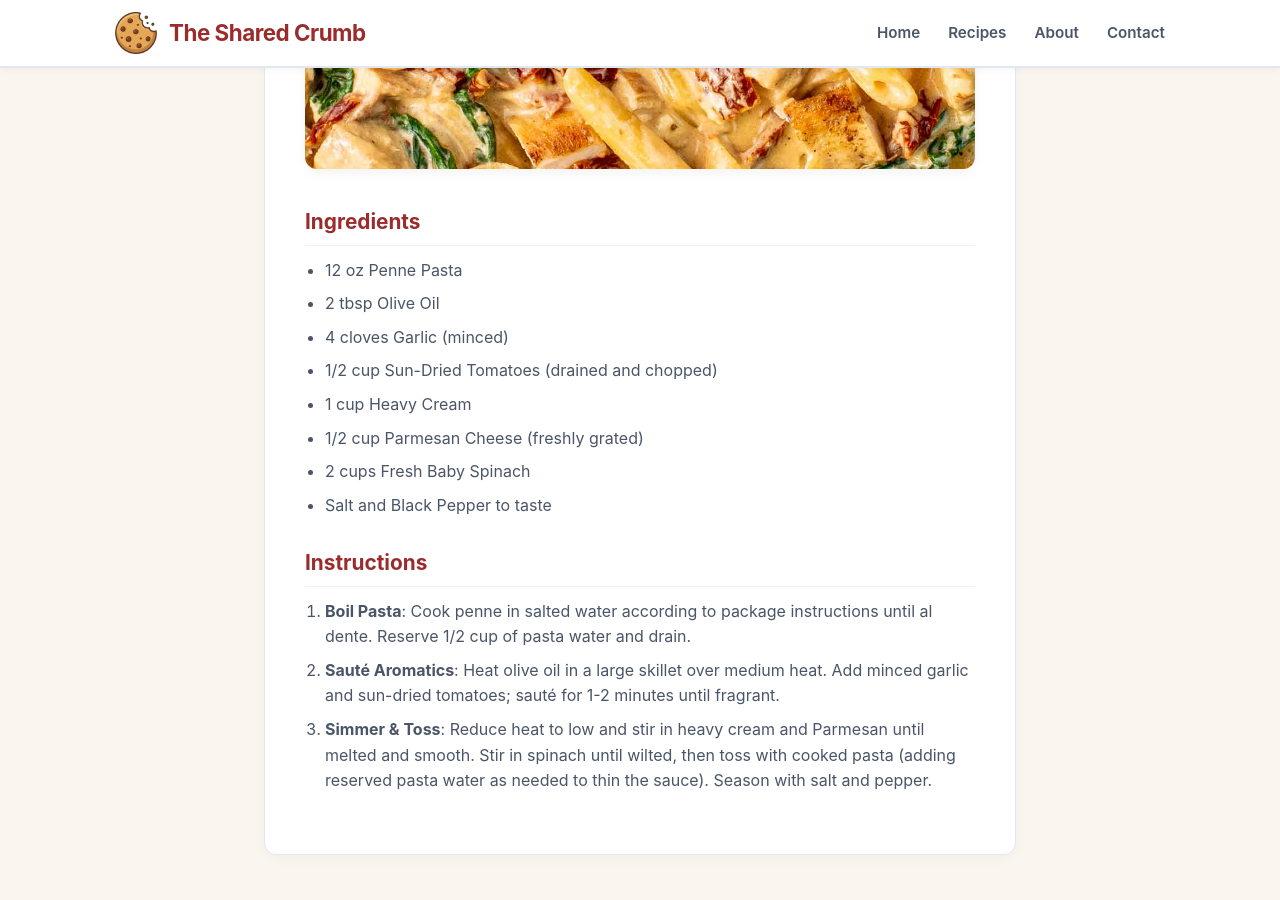
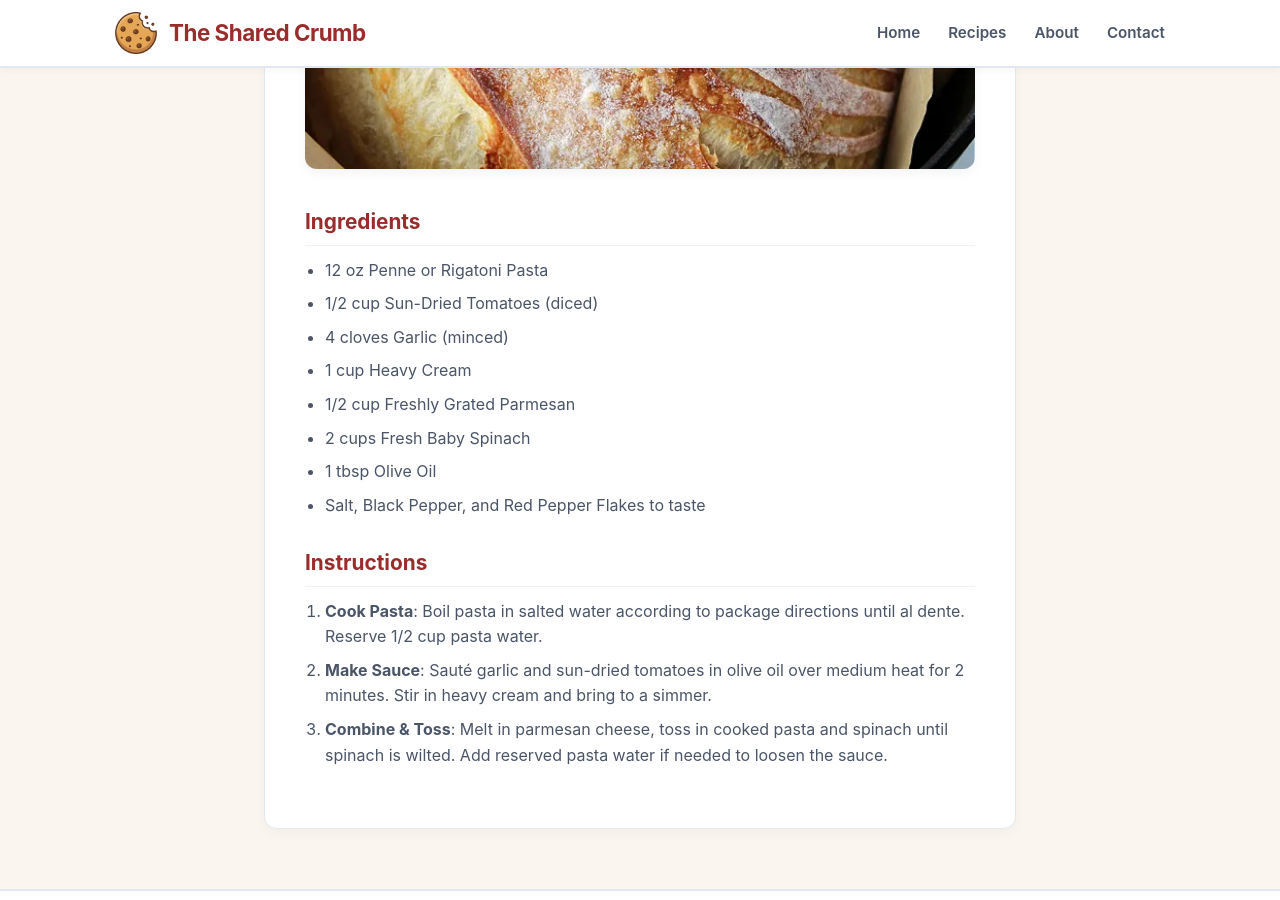
Before and after one commit to TheSharedCrumb/TheSharedCrumb, a Jekyll site: the page built from _recipes/test-tuscan-pasta.md, in a window 1280 px wide and 900 px high, scrolled down 641 px. Built offline with Jekyll 4.4.1, drawn with Linux system fonts in a browser that asks for light colours; some of the changed text lies outside the part shown.

Commit message:
Revise Tuscan Pasta recipe details and instructions
Updated recipe details for Creamy Garlic Tuscan Pasta, including changes to description, prep and cook times, and ingredient list.

```diff
--- a/_recipes/test-tuscan-pasta.md
+++ b/_recipes/test-tuscan-pasta.md
@@ -1,24 +1,25 @@
 ---
 layout: recipe
 title: "Creamy Garlic Tuscan Pasta"
-description: "Penne tossed in a rich garlic cream sauce with sun-dried tomatoes and fresh spinach."
-prep_time: "15 mins"
-cook_time: "20 mins"
+description: "Penne tossed in a velvety sun-dried tomato, spinach, and parmesan cream sauce."
+category: [Main Courses, Quick & Easy]
+prep_time: "10 mins"
+cook_time: "15 mins"
 yield: "4 servings"
-image: "/assets/images/Tuscan_TEST.jpg"
+image: "/assets/images/Sourdough-Bread_TEST.png"
 ---
 
 ### Ingredients
-* 12 oz Penne Pasta
-* 2 tbsp Olive Oil
+* 12 oz Penne or Rigatoni Pasta
+* 1/2 cup Sun-Dried Tomatoes (diced)
 * 4 cloves Garlic (minced)
-* 1/2 cup Sun-Dried Tomatoes (drained and chopped)
 * 1 cup Heavy Cream
-* 1/2 cup Parmesan Cheese (freshly grated)
+* 1/2 cup Freshly Grated Parmesan
 * 2 cups Fresh Baby Spinach
-* Salt and Black Pepper to taste
+* 1 tbsp Olive Oil
+* Salt, Black Pepper, and Red Pepper Flakes to taste
 
 ### Instructions
-1. **Boil Pasta**: Cook penne in salted water according to package instructions until al dente. Reserve 1/2 cup of pasta water and drain.
-2. **Sauté Aromatics**: Heat olive oil in a large skillet over medium heat. Add minced garlic and sun-dried tomatoes; sauté for 1-2 minutes until fragrant.
-3. **Simmer & Toss**: Reduce heat to low and stir in heavy cream and Parmesan until melted and smooth. Stir in spinach until wilted, then toss with cooked pasta (adding reserved pasta water as needed to thin the sauce). Season with salt and pepper.
+1. **Cook Pasta**: Boil pasta in salted water according to package directions until al dente. Reserve 1/2 cup pasta water.
+2. **Make Sauce**: Sauté garlic and sun-dried tomatoes in olive oil over medium heat for 2 minutes. Stir in heavy cream and bring to a simmer.
+3. **Combine & Toss**: Melt in parmesan cheese, toss in cooked pasta and spinach until spinach is wilted. Add reserved pasta water if needed to loosen the sauce.
```
